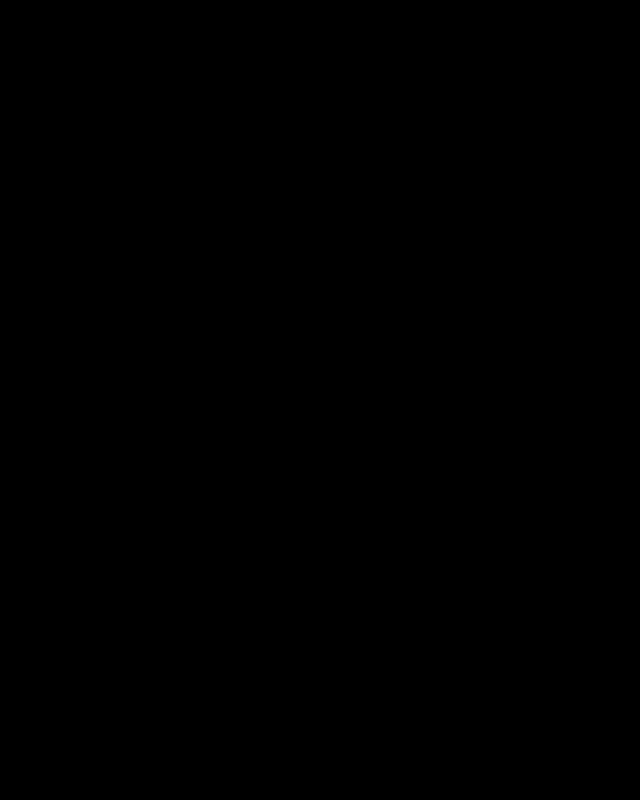
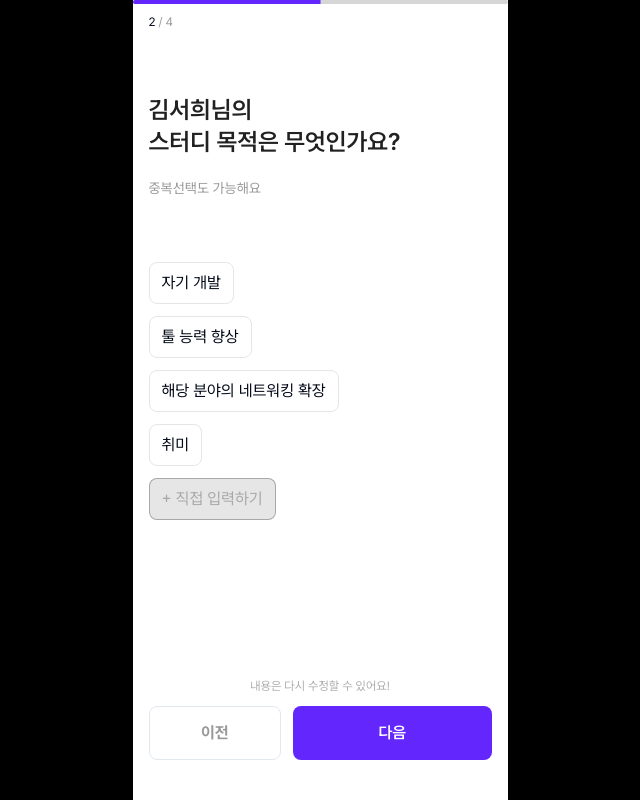
Before and after one commit to SuaJeong-winter/Swith_snProject, a Next.js app: page /on-boarding in a window 1280 px wide. Before the commit this address had no page. Shown: the whole page, without its empty margins (320-960 px from the left). Built offline with nearby package versions, Linux system fonts and the light colour scheme.

Commit message:
feat: 온보딩 페이지 퍼블리싱

```diff
--- /dev/null
+++ b/app/on-boarding/page.tsx
@@ -0,0 +1,44 @@
+import { Button } from '~/components/ui/button'
+import { Chip } from '~/components/ui/chip'
+import { Progress } from '~/components/ui/progress'
+
+export default function OnBoarding() {
+  return (
+    <div className="flex min-h-dvh flex-col items-center bg-background">
+      <div className="flex w-full flex-col">
+        <Progress value={50} />
+        <span className="mt-2.5 px-4 text-xs text-meetie-gray-40">
+          <span className="text-foreground">2</span> / 4
+        </span>
+      </div>
+      <div className="flex w-full flex-col px-4">
+        <h2 className="mt-16 text-2xl font-semibold text-meetie-gray-90">
+          김서희님의
+          <br />
+          스터디 목적은 무엇인가요?
+        </h2>
+        <span className="mt-5 text-sm text-meetie-gray-40">
+          중복선택도 가능해요
+        </span>
+        <div className="mt-16 flex flex-col items-start gap-3">
+          <Chip variant="secondary">자기 개발</Chip>
+          <Chip variant="secondary">툴 능력 향상</Chip>
+          <Chip variant="secondary">해당 분야의 네트워킹 확장</Chip>
+          <Chip variant="secondary">취미</Chip>
+          <Chip variant="muted">+ 직접 입력하기</Chip>
+        </div>
+      </div>
+      <div className="absolute bottom-10 flex w-full flex-col gap-3 px-4">
+        <span className="text-center text-xs text-meetie-gray-40/80">
+          내용은 다시 수정할 수 있어요!
+        </span>
+        <div className="flex gap-3">
+          <Button variant="secondary" className="w-2/5 border">
+            이전
+          </Button>
+          <Button className="w-3/5 font-semibold">다음</Button>
+        </div>
+      </div>
+    </div>
+  )
+}
```
